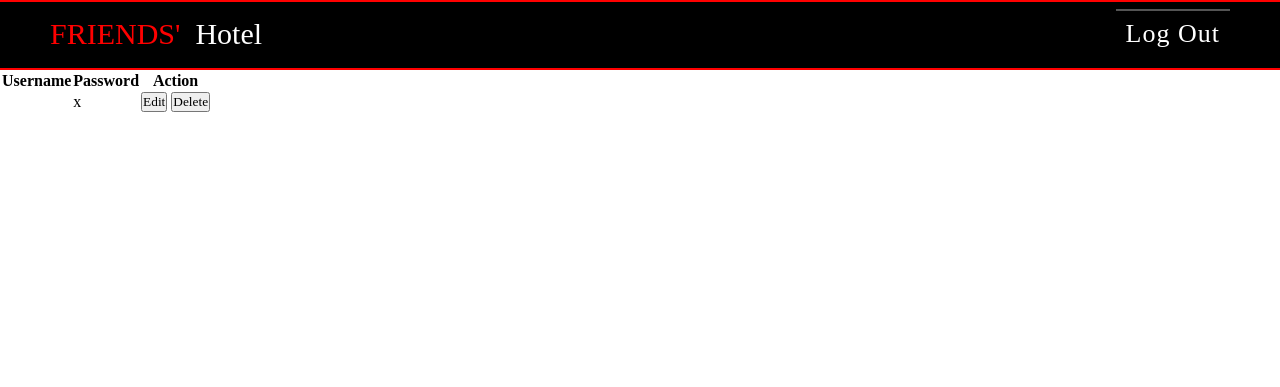
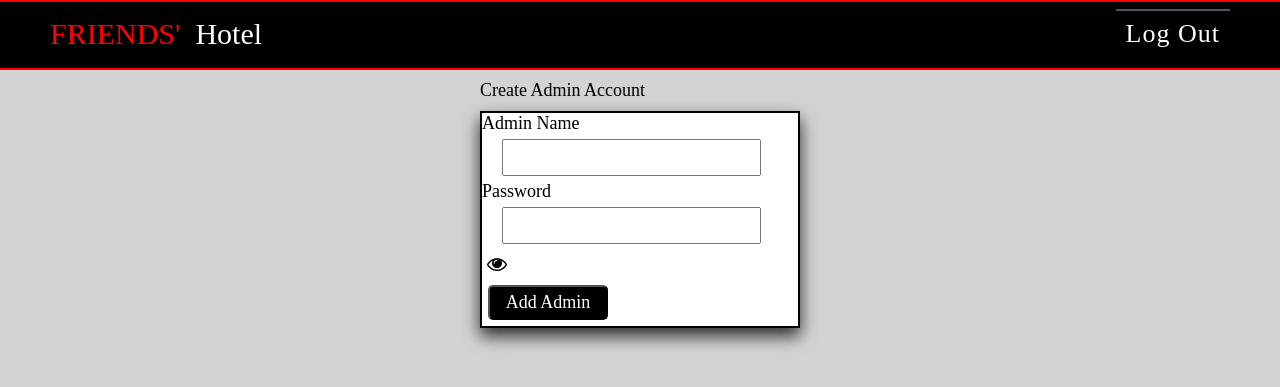
Before and after one commit to Nhujan387/project_4thsem, a PHP site: page /add_admin.php in a window 1280 px wide. Shown: the top 387 px of the page. Run offline with PHP 8.4, Linux system fonts and the light colour scheme; tables that the repository leaves empty or names only in its code hold one stand-in row (values such as "Sample post"); data that the repository does not hold is empty.

Commit message:
add admin

```diff
--- a/Mainproject_4thsem/Admin/add_admin.php
+++ b/Mainproject_4thsem/Admin/add_admin.php
@@ -1,48 +1,84 @@
 <?php include '../db_configure.php' ?>
 <?php include 'logout.php' ?>
+<?php
+    global $adminerror;
+    if($_POST){
+        $username = $_REQUEST['Adname'];
+        $password = $_REQUEST['Adpassword'];
+        $select = "SELECT * FROM `admin` WHERE A_name = '$username'";
+        $check = mysqli_query($conn,$select);
+
+        if(mysqli_num_rows($check)>0) {
+            $adminerror = 'Admin already exists';
+        }else{
+            $conn->query("INSERT INTO `admin` (A_name, password) VALUES('$username', '$password')") or die(mysqli_error());
+            header("location:admin.php");
+        }
+    }
+
+
+?>
 
 <!DOCTYPE html>
 <html lang="en">
     <head>
-        <meta charset="UTF-8">
-        <meta http-equiv="X-UA-Compatible" content="IE=edge">
-        <meta name="viewport" content="width=device-width, initial-scale=1.0">
         <link rel="stylesheet" href="style.css" />
+        <link rel="stylesheet" href="https://cdnjs.cloudflare.com/ajax/libs/font-awesome/4.7.0/css/font-awesome.min.css">
         <title>Document</title>
     </head>
+    <style>
+        body{
+            background-color:	#D3D3D3;
+        }
+        .tablein{
+            width: 25%;
+            margin: 0 auto;
+        }
+        .table{
+            border-collapse: collapse;
+            border: 2px solid black;
+            width:100%;
+            background-color: white;
+            font-size: 18px;
+            box-shadow: 0 8px 16px 0 rgba(0,0,0,0.8);
+        }
+        .ed{
+            width: 70px;
+            background-color: blue;
+            font-weight:bold;
+            font-size: 18px;
+            padding:3px;
+            border-radius:5px;
+        }
+    </style>
+    <script>
+            function Showpassword() {
+            var x = document.getElementById("Adpassword");
+            if (x.type === "password") {
+                x.type = "text";
+            } else {
+                x.type = "password";
+            }
+            }
+    </script>
     <body>
-        <table id = "table" class = "tablestyle">
-            <thead>
-                <tr>
-                    <th>Username</th>
-                    <th>Password</th>
-                    <th>Action</th>
-                </tr>
-            </thead>
-            <tbody>
-                <?php
-                    $query = $conn->query("SELECT * FROM `admin`") or die(mysqli_error());
-                    while($fetch = $query->fetch_array()){
-                ?>
-                <tr>
-                    <td ><?php echo $fetch['A_name']?></td>
-                    <td><?php echo ($fetch['password'])?></td>
-                    <td><button class="ed"> Edit</button> <button class="ed"> Delete</button></td>
-                </tr>
-                <?php
-                    }
-                ?>
-            </tbody>
-            </table>
-            <script type = "text/javascript">
-                $(document).ready(function(){
-                    $("#table").DataTable();
-                });
-            </script>
+        <div class="tablein" style="margin-top:10px;">
+            <div style="font-size:18px;margin:10px 0px 10px;">
+                Create Admin Account
+            </div>
+            <div class="table">
+            <p style="color:red; font-size:16px;"> <?= $adminerror ?> </p>
+            <form method="POST"  >
+                        <label>Admin Name </label> <br/>
+                        <input class="inputmargin" type= "text" id="Adname" name="Adname" /> <br/>
+                        <label>Password </label><br/>
+                        <input class="inputmargin" type="password" id="Adpassword" name="Adpassword" />
+                        <input type="checkbox" style="display:none" name="pass"  ></button>
+                        <i class="fa fa-eye" id="passeye" for="pass" onclick=" Showpassword();"></i> <br/>
+
+                        <input style=" font-size: 18px;border-radius: 5px ;width: 120px; height: 35px ; background-color: black; color: white; cursor: pointer; margin:6px" type="submit" name="Add Admin" value="Add Admin" />
+                    </form>
+            </div>
+        </div>
     </body>
 </html>
-<?php
-
-
-
-?>
--- a/Mainproject_4thsem/Admin/login.php
+++ b/Mainproject_4thsem/Admin/login.php
@@ -3,8 +3,8 @@
     Global $unathorized;
     if($_POST){
 
-        $username = $_POST['Adname'];
-        $password = $_POST['Adpassword'];
+        $username = $_REQUEST['Adname'];
+        $password = $_REQUEST['Adpassword'];
         $query = $conn->query("SELECT * FROM `admin` WHERE `A_name` = '$username' && `password` = '$password'") or die(mysqli_error());
 		$fetch = $query->fetch_array();
 		$row = $query->num_rows;
@@ -12,7 +12,7 @@
 		if($row > 0){
 			session_start();
 			$_SESSION['admin_id'] = $fetch['admin_id'];
-			header('location:logout.php');
+			header('location:admin.php');
 		}else{
 			$unathorized = "You ain't admin, imposter"  ;
 		}
--- a/Mainproject_4thsem/Admin/style.css
+++ b/Mainproject_4thsem/Admin/style.css
@@ -88,3 +88,5 @@
         border-color: red;
         font-size: 28px;
     }
+
+    /*add adin*/
```
Also changed, not shown: Mainproject_4thsem/Admin/admin.php (added, +90 -0 lines).
